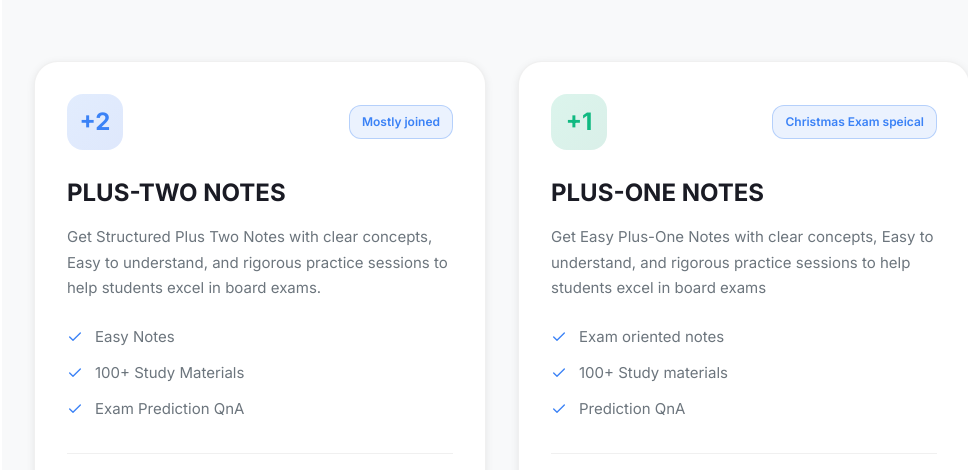
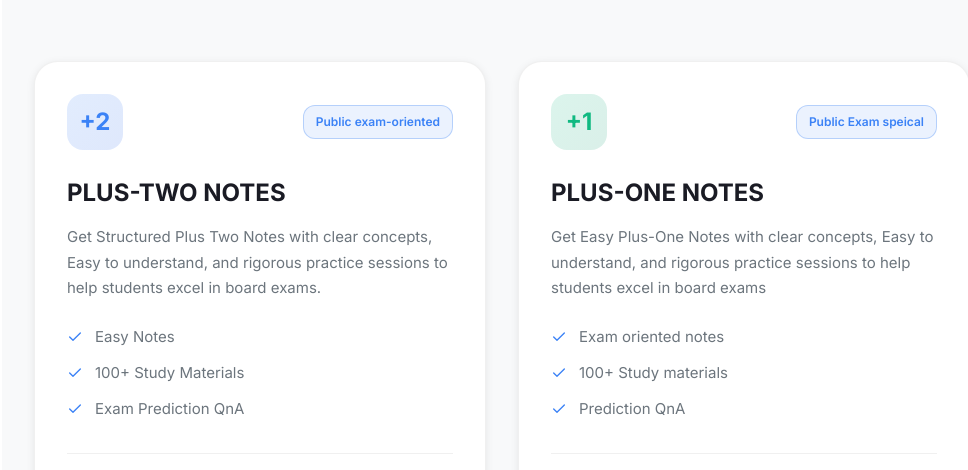
Before and after one commit to foxbitelearn/foxbite, a plain HTML site: page index.html in a window 1280 px wide. Shown: the part 999-1469 px from the top of the page, without its empty margins (278-1246 px from the left). Drawn offline with Linux system fonts and the light colour scheme.

Commit message:
Add files via upload

```diff
--- a/index.html
+++ b/index.html
@@ -189,7 +189,7 @@
                     <article class="course-card" data-course="plus-two">
                         <div class="course-header">
                             <div class="course-icon plus-two-icon">+2</div>
-                            <span class="course-badge">Mostly joined</span>
+                            <span class="course-badge">Public exam-oriented</span>
                         </div>
                         <h3 class="course-title">PLUS-TWO NOTES</h3>
                         <p class="course-description">
@@ -234,7 +234,7 @@
                     <article class="course-card" data-course="psc">
                         <div class="course-header">
                             <div class="course-icon psc-icon">+1</div>
-                            <span class="course-badge">Christmas Exam speical</span>
+                            <span class="course-badge">Public Exam speical</span>
                         </div>
                         <h3 class="course-title">PLUS-ONE NOTES</h3>
                         <p class="course-description">
```
